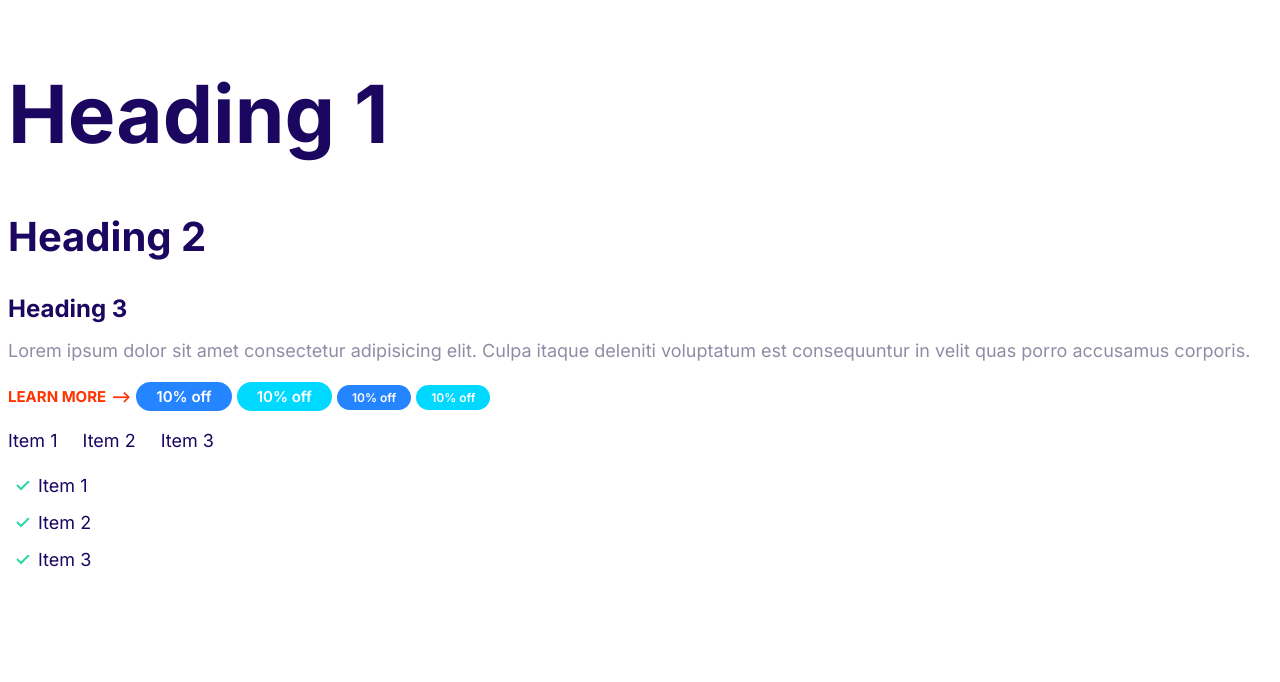
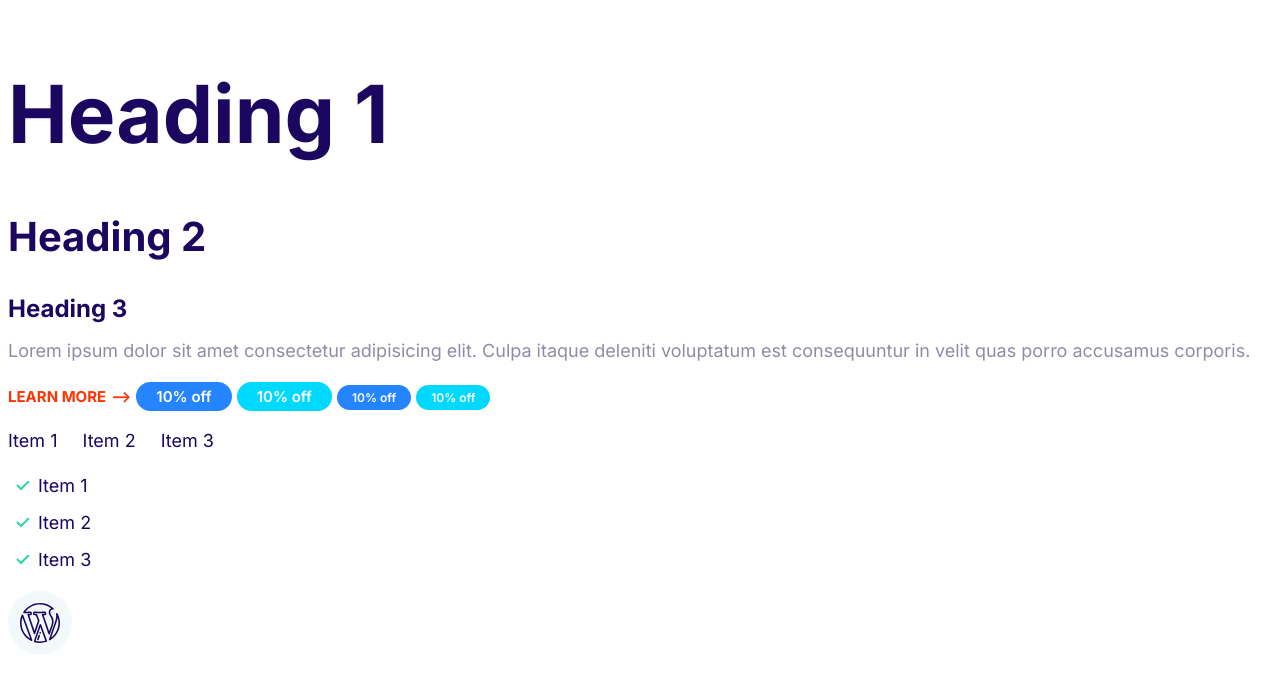
Before and after one commit to Frostexists/frostify, a plain HTML site: page index.html in a window 1280 px wide. Drawn offline with Linux system fonts and the light colour scheme.

Commit message:
Build wordpress icon and modified it

```diff
--- a/css/styles.css
+++ b/css/styles.css
@@ -150,3 +150,24 @@ a {
         padding-left: 0;
     }
 }
+
+/* Icons */
+
+.icon {
+    width: 40px;
+    height: 40px;
+}
+
+.icon--primary {
+    fill: var(---color-headings);
+}
+
+.icon-container {
+    background: #f3f9fa;
+    width: 64px;
+    height: 64px;
+    border-radius: 100%;
+    display: inline-flex;
+    justify-content: center;
+    align-items: center;
+}
--- a/index.html
+++ b/index.html
@@ -34,5 +34,10 @@
         <li class="list__item"> Item 2 </li>
         <li class="list__item"> Item 3 </li>
     </ul>
+<span class="icon-container">
+    <svg class="icon icon--primary">
+        <use xlink:href="images/sprite.svg#wordpress"></use>
+      </svg>
+</span>
 </body>
 </html>
```
Also changed, not shown: components/icons.html (added, +5 -0 lines), images/sprite.svg (added).
